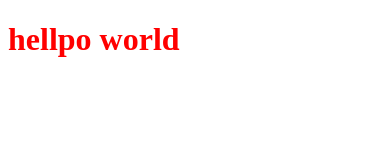
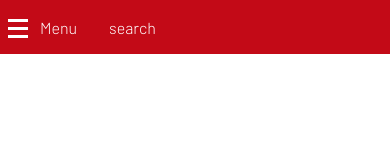
Before and after one commit to izzett222/exercise-2, a plain HTML site: page index.html in a window 390 px wide. Drawn offline with Linux system fonts and the light colour scheme.

Commit message:
added header

```diff
--- a/index.html
+++ b/index.html
@@ -1,13 +1,32 @@
 <!DOCTYPE html>
 <html lang="en">
-<head>
-    <meta charset="UTF-8">
-    <meta http-equiv="X-UA-Compatible" content="IE=edge">
-    <meta name="viewport" content="width=device-width, initial-scale=1.0">
-    <link rel="stylesheet" href="main.css">
+  <head>
+    <meta charset="UTF-8" />
+    <meta http-equiv="X-UA-Compatible" content="IE=edge" />
+    <meta name="viewport" content="width=device-width, initial-scale=1.0" />
+    <link rel="preconnect" href="https://fonts.googleapis.com" />
+    <link rel="preconnect" href="https://fonts.gstatic.com" crossorigin />
+    <link
+      href="https://fonts.googleapis.com/css2?family=Barlow:ital,wght@0,200;0,300;0,400;0,500;0,600;0,700;0,800;0,900;1,200;1,300;1,400;1,500;1,600;1,700;1,800&display=swap"
+      rel="stylesheet"
+    />
+    <link rel="stylesheet" href="main.css" />
     <title>Document</title>
-</head>
-<body>
-    <h1 class="header">hellpo world</h1>
-</body>
+  </head>
+  <body>
+    <header class="section header">
+      <ul class="header__mobile-list">
+        <li><div class="burger header__burger"></div><a href="#" class="link link--small  link--white">Menu</a></li>
+        <li><a href="#" class="link link--small  link--white">search</a></li>
+      </ul>
+      <ul class="header__list">
+        <li><a href="#" class="link link--small">Newsroom</a></li>
+        <li><a href="#" class="link link--small">Contact</a></li>
+        <li><a href="#" class="link link--small">english</a></li>
+      </ul>
+    </header>
+    <section class="banner">
+        <header class="banner__header"></header>
+    </section>
+  </body>
 </html>
--- a/main.css
+++ b/main.css
@@ -1,3 +1,87 @@
-h1 {
-    color: red;
+* {
+    margin: 0;
+    padding: 0;
+    box-sizing: border-box;
+    font-family: 'Barlow', sans-serif;
 }
+
+
+.section {
+    padding-right: 8px;
+    padding-left: 8px;
+}
+/* links */
+.link {
+    font-size: 16px;
+    font-weight: 300;
+    text-decoration: none;
+    color: black;
+}
+.link--white {
+    color: white;
+}
+
+
+/* text */
+.text {
+}
+/* burger */
+.burger {
+    width: 20px;
+    border-bottom: 3px solid white;
+    position: relative;
+}
+.burger::after, .burger::before {
+    content: "";
+    width: 20px;
+    border-bottom: 3px solid white;
+    position: absolute;
+}
+.burger::after {
+    top: 8px;
+}
+.burger::before {
+    top: -8px
+}
+
+
+/* header */
+.header {
+    display: flex;
+
+    height: 54px;
+    background-color: #c30a17;
+    align-items: center;
+}
+.header__burger {
+    display: inline-block;
+    margin-right: 12px;
+    position: relative;
+    top: -4px;
+}
+.header__list {
+    display: none;
+}
+.header__list, .header__mobile-list {
+    list-style: none;
+    align-items: center;
+}
+.header__mobile-list {
+    display: flex;
+    flex: 1;
+    gap: 32px;
+}
+@media (min-width: 1024px) {
+    .header__mobile-list {
+        display: none;
+    }
+    .header__list {
+        display: flex;
+        gap: 32px;
+        justify-content: flex-end;
+        flex: 1;
+    }
+    .header {
+        background-color: white;
+    }
+}
```
Also changed, not shown: assets/banner.svg (added), assets/logo-small.svg (added).
